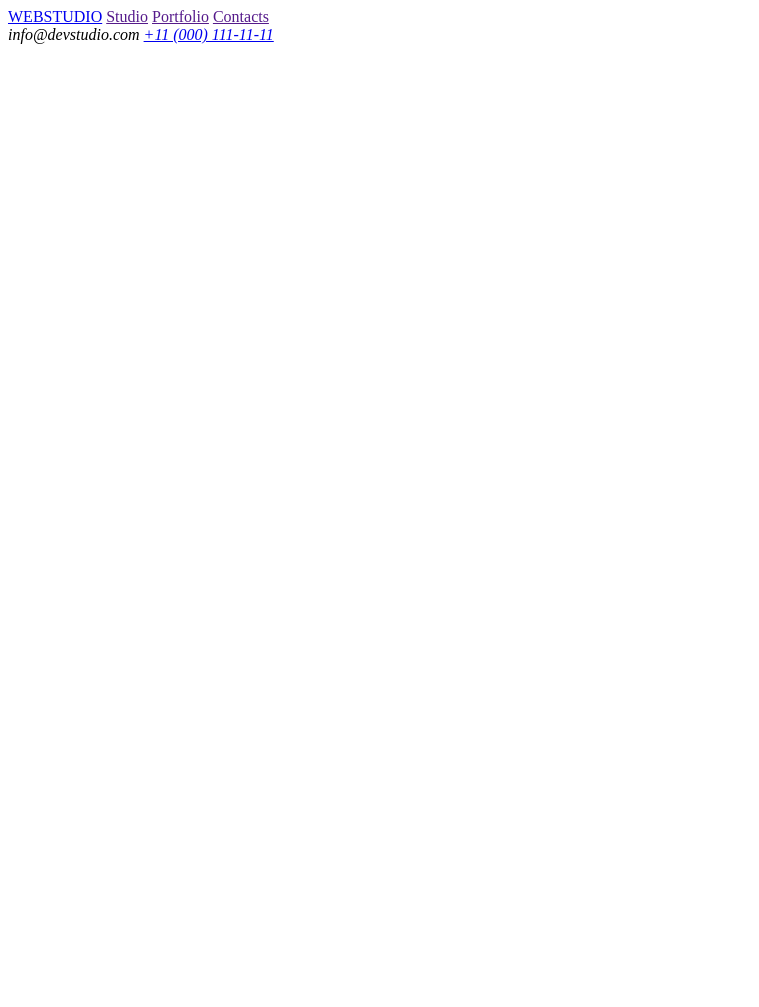
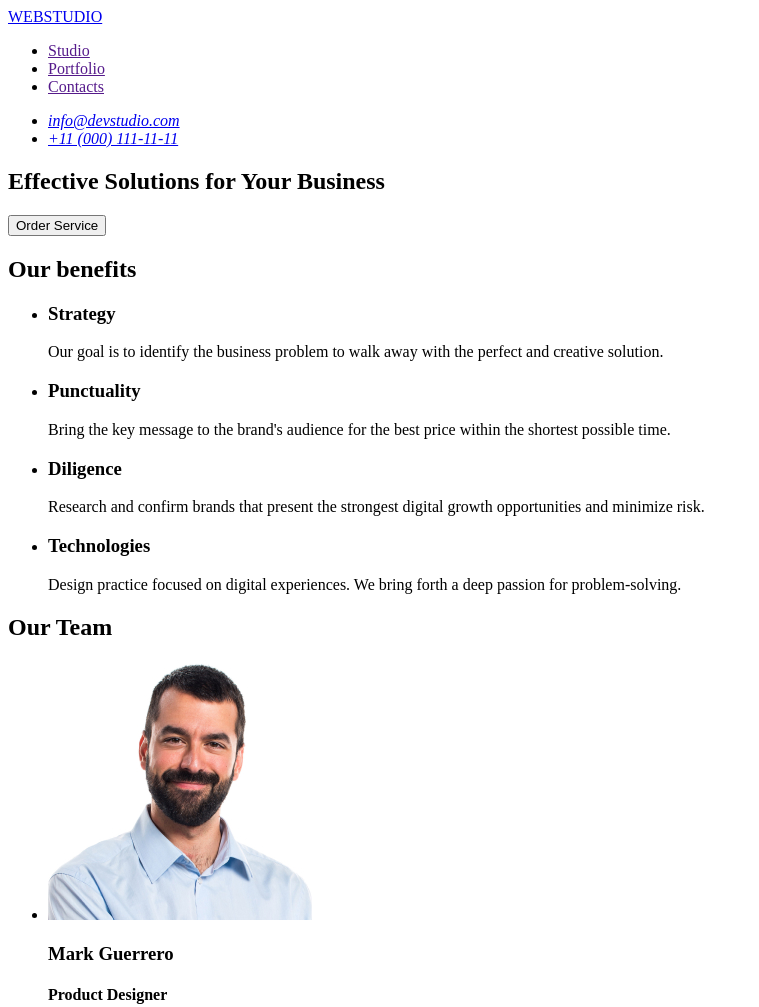
Before and after one commit to KostenkoOleksandr/goit-markup-hw-01, a plain HTML site: page index.html in a window 1280 px wide. Shown: the top 1007 px of the page, without its empty margins (0-759 px from the left). Before the commit the page ends 800 px from the top, so only its background shows below. Drawn offline with Linux system fonts and the light colour scheme.

Commit message:
add foto

```diff
--- a/index.html
+++ b/index.html
@@ -1,22 +1,94 @@
 <!DOCTYPE html>
-<html>
+<html lang="en">
 <head>
-    <meta charset="UTF-8" />
+    <meta charset="UTF-8"/>
     <title>WEBSTUDIO</title>
 </head>
 <body>
     <!--Header-->
   <header>
-    <a href="/index.html">WEBSTUDIO</a>
-    <a href="">Studio</a></li>
-    <a href="">Portfolio</a></li>
-    <a href="">Contacts</a></li>
+    <nav>
+        <a href="/index.html">WEBSTUDIO</a>
+        <ul>
+            <li><a href="">Studio</a></li>
+            <li><a href="">Portfolio</a></li>
+            <li><a href="">Contacts</a></li>
+        </ul>
+    </nav>
     <address>
-        <a hreaf="mailto:info@devstudio.com">info@devstudio.com</a>
-        <a href="tel+11000111-11-11">+11 (000) 111-11-11</a>
+        <ul>
+            <li><a href="mailto:info@devstudio.com">info@devstudio.com</a></li>
+            <li><a href="tel+110001111111">+11 (000) 111-11-11</a></li>
+        </ul>
     </address>
   </header>
-
-
+  <!--Main-->
+  <main>
+    <!--Hero section-->
+    <section>
+        <h1>Effective Solutions for Your Business</h1>
+        <button type="button">Order Service</button>
+    </section>
+    <!--Our benefits-->
+    <section>
+        <h2>Our benefits</h2>
+        <ul>
+            <li>
+                <h3>Strategy</h3>
+                <p>Our goal is to identify the business problem to walk away with the perfect and creative solution.
+                </p>
+            </li>
+            <li>
+                <h3>Punctuality</h3>
+                <p>Bring the key message to the brand's audience for the best price within the shortest possible time.
+                </p>
+            </li>
+            <li>
+                <h3>Diligence</h3>
+                <p>Research and confirm brands that present the strongest digital growth opportunities and minimize risk.
+                </p>
+        </li>
+        <li>
+                <h3>Technologies</h3>
+                <p>Design practice focused on digital experiences. We bring forth a deep passion for problem-solving.
+                </p>
+        </li>
+    </ul>
+    </section>
+    <!--Our team-->
+    <section>
+        <h2>Our Team</h2>
+        <ul>
+            <li>
+                <img src="imeges/mark-guerrero.jpg" width="264" height="260" alt="Mark Guerrero">
+                <h3>Mark Guerrero</h3>
+                <h4>Product Designer</h4>
+            </li>
+            <li>
+                <img src="imeges/tom-ford.jpg" width="264" height="260" alt="Tom Ford">
+                <h3>Tom Ford</h3>
+                <h4>Frontend Developer</h4>
+            </li>
+            <li>
+                <img src="imeges/camila-garcia.jpg" width="264" height="260" alt="Camila Garcia">
+                <h3>Camila Garcia</h3>
+                <h4>Marketing</h4>
+            </li>
+            <li><img src="imeges/daniel-wilson.jpg" width="264" height="260" alt="Daniel Wilson">
+            <h3>Daniel Wilson</h3>
+            <h4>UI Designer</h4>
+            </li>
+        </ul>
+    </section>
+  </main>
+  <!--Footer-->
+  <footer>
+    <!--Logo footer-->
+    <div>
+    <a href="index.html">WEBSTUDIO</a>
+    <p>Increase the flow of customers and sales for your business with digital marketing & growth solutions.
+    </p>
+    </div>
+  </footer>
 </body>
 </html>
```
Also changed, not shown: imeges/camila-garcia.jpg (added), imeges/daniel-wilson.jpg (added), imeges/mark-guerrero.jpg (added), imeges/tom-ford.jpg (added).
